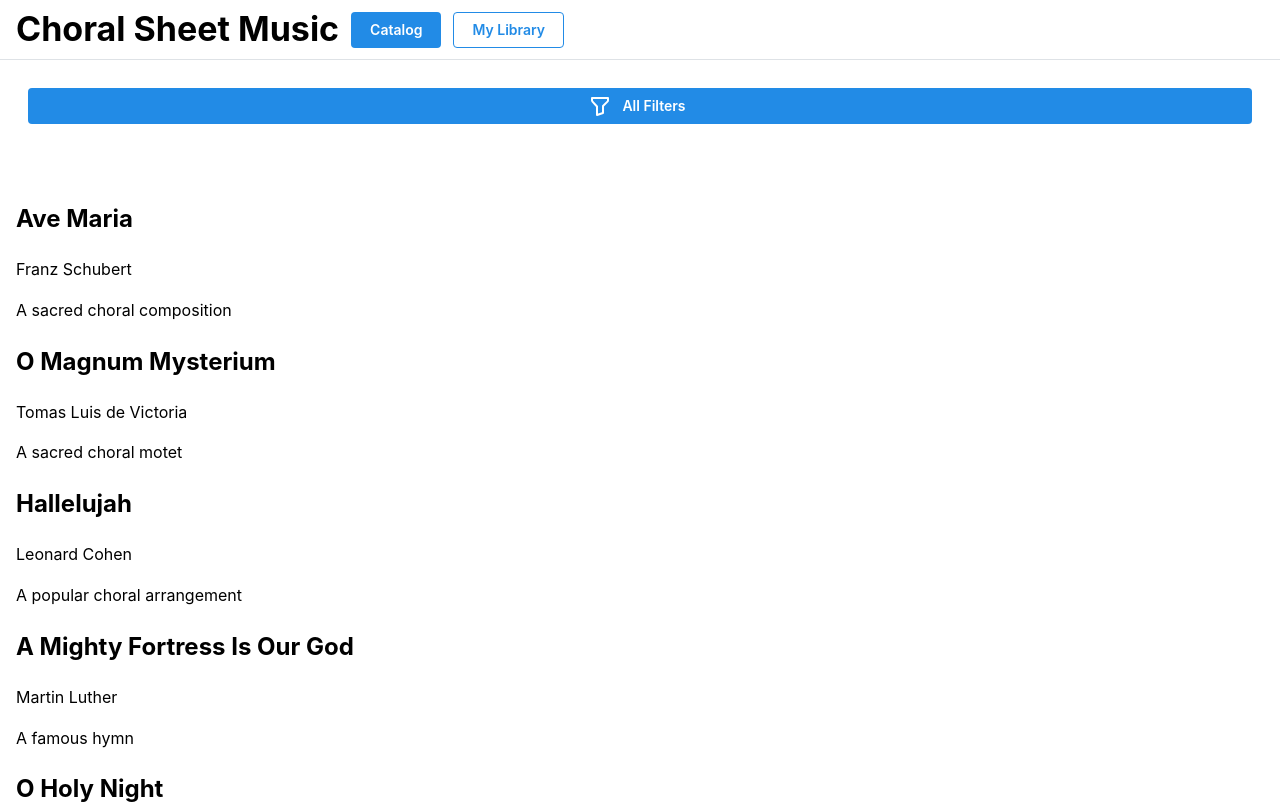
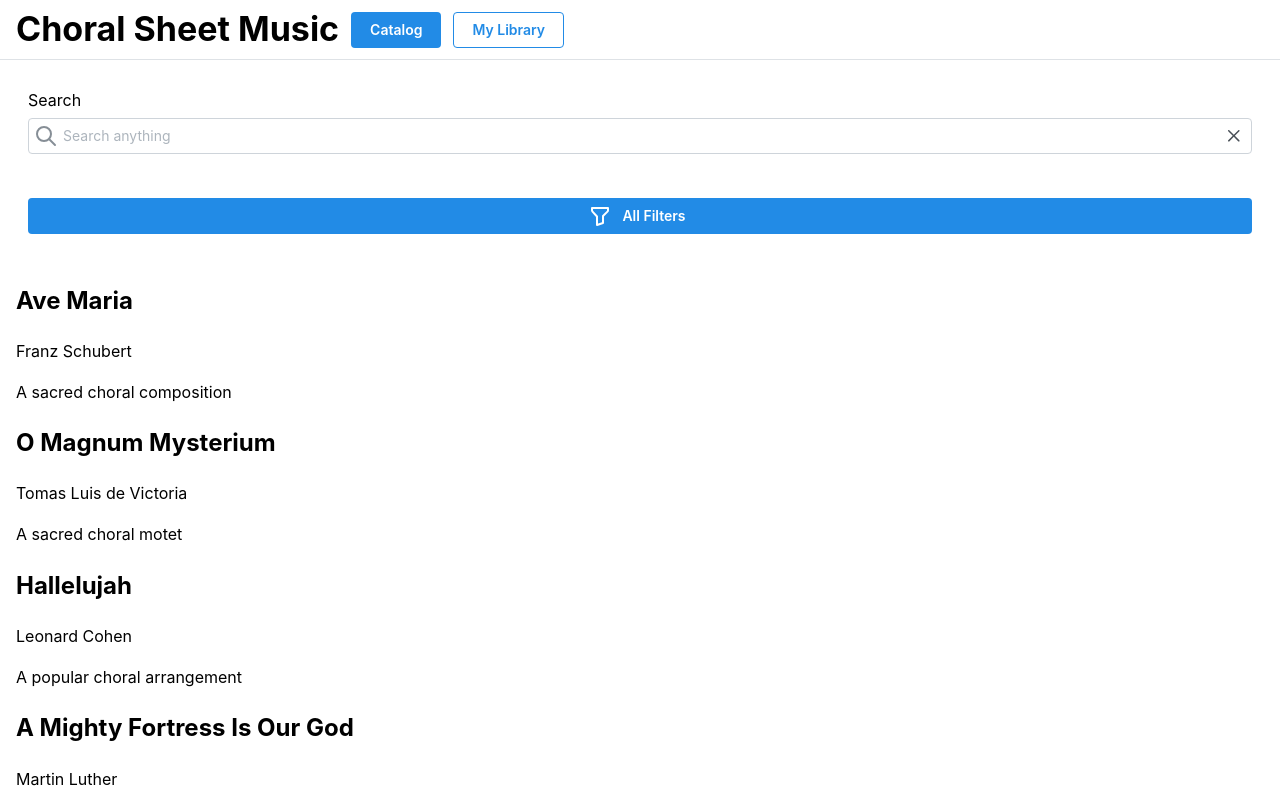
Before and after one commit to smophat7/cs356-choral-catalog, a React (Vite) app: page /catalog in a window 1280 px wide. Shown: the top 804 px of the page. Built offline with nearby package versions, Linux system fonts and the light colour scheme.

Commit message:
Add basic search bar

```diff
--- a/src/components/Search.tsx
+++ b/src/components/Search.tsx
@@ -1,21 +1,21 @@
 import React, { useEffect, useState } from "react";
 
 import {
-  Box,
   Button,
   Chip,
+  CloseButton,
   CloseIcon,
   ComboboxData,
   ComboboxItem,
-  Container,
   Group,
   Modal,
   MultiSelect,
   Select,
   Stack,
+  TextInput,
 } from "@mantine/core";
 import { useDisclosure } from "@mantine/hooks";
-import { IconFilter } from "@tabler/icons-react";
+import { IconFilter, IconSearch } from "@tabler/icons-react";
 
 import { APP_HEADER_HEIGHT } from "../constants";
 import { MusicalPeriod, Song } from "../types";
@@ -27,6 +27,10 @@ interface Props {
 }
 
 const Search: React.FC<Props> = ({ allSongs, onFilterChange }) => {
+  const [searchTextFilteredSongs, setSearchTextFilteredSongs] = useState<
+    Song[] | null
+  >(null);
+  const [searchTextFilter, setSearchTextFilter] = useState<string>("");
   const [languageFilter, setLanguageFilter] = useState<string | null>(null);
   const [musicalPeriodFilter, setMusicalPeriodFilter] = useState<
     MusicalPeriod[]
@@ -35,9 +39,10 @@ const Search: React.FC<Props> = ({ allSongs, onFilterChange }) => {
 
   const [opened, { open, close }] = useDisclosure(false);
 
-  // Apply filters
+  // Apply filters (except search text)
   useEffect(() => {
-    const filteredSongs = allSongs.filter(
+    const songsToFilterFrom = searchTextFilteredSongs || allSongs;
+    const filteredSongs = songsToFilterFrom.filter(
       (song) =>
         (languageFilter === null || song.language === languageFilter) &&
         (musicalPeriodFilter.length == 0 ||
@@ -48,10 +53,28 @@ const Search: React.FC<Props> = ({ allSongs, onFilterChange }) => {
   }, [
     allSongs,
     onFilterChange,
+    searchTextFilteredSongs,
     languageFilter,
     musicalPeriodFilter,
     composerFilter,
   ]);
+
+  // Apply search text filter
+  useEffect(() => {
+    const filteredSongs = allSongs.filter(
+      (song) =>
+        song.title.toLowerCase().includes(searchTextFilter.toLowerCase()) ||
+        song.composer.toLowerCase().includes(searchTextFilter.toLowerCase()) ||
+        song.description
+          .toLowerCase()
+          .includes(searchTextFilter.toLowerCase()) ||
+        song.language.toLowerCase().includes(searchTextFilter.toLowerCase()) ||
+        song.musicalPeriod
+          .toLowerCase()
+          .includes(searchTextFilter.toLowerCase())
+    );
+    setSearchTextFilteredSongs(filteredSongs);
+  }, [allSongs, searchTextFilter]);
 
   const musicalPeriodData: ComboboxData = Object.values(MusicalPeriod).map(
     (musicalPeriod) => ({
@@ -90,9 +113,22 @@ const Search: React.FC<Props> = ({ allSongs, onFilterChange }) => {
         p="sm"
         bg="var(--mantine-color-body)"
       >
-        <Button onClick={open} leftSection={<IconFilter />} fullWidth>
-          All Filters
-        </Button>
+        <Filter title="Search">
+          <TextInput
+            leftSectionPointerEvents="none"
+            leftSection={<IconSearch />}
+            rightSection={
+              <CloseButton
+                onClick={() => {
+                  setSearchTextFilter("");
+                }}
+              />
+            }
+            placeholder="Search anything"
+            value={searchTextFilter}
+            onChange={(event) => setSearchTextFilter(event.currentTarget.value)}
+          />
+        </Filter>
         <Group pb="sm">
           {languageFilter && (
             <Chip
@@ -128,6 +164,9 @@ const Search: React.FC<Props> = ({ allSongs, onFilterChange }) => {
             </Chip>
           )}
         </Group>
+        <Button onClick={open} leftSection={<IconFilter />} fullWidth>
+          All Filters
+        </Button>
       </Stack>
       <Modal title="All Filters" opened={opened} onClose={close} centered>
         <Stack>
```
